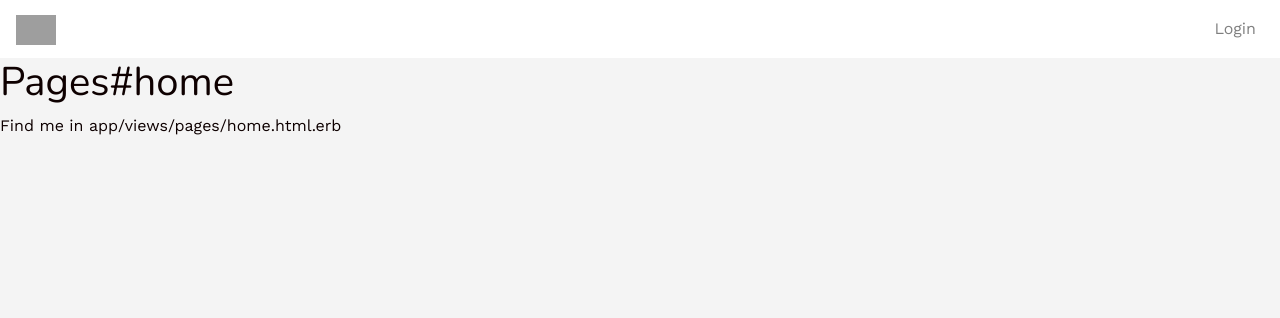
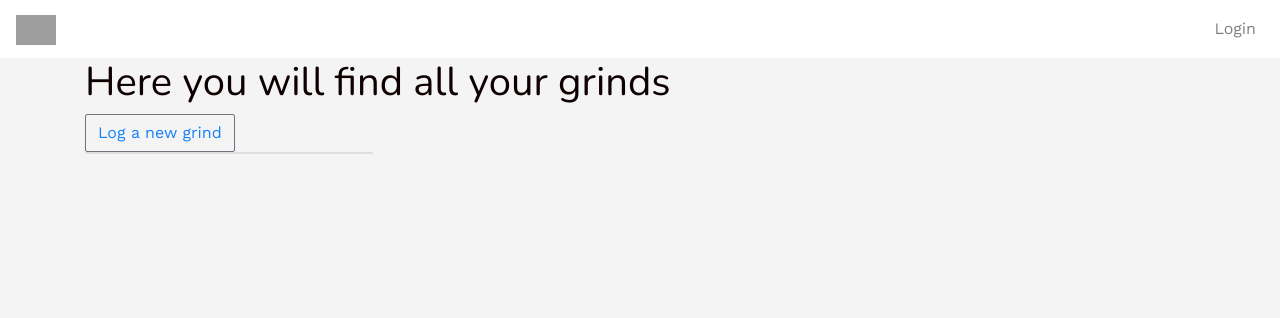
Before and after one commit to MedericMesle/DialerAll, a Rails app: page / in a window 1280 px wide. Shown: the top 318 px of the page. Run offline with Rails 7, Linux system fonts and the light colour scheme; data that the repository does not hold is empty; style sheets or scripts are compiled from the project's sources; some libraries are stand-ins or nearby versions; grey boxes are pictures that could not be loaded.

Commit message:
Ready to push

```diff
--- a/app/views/grinds/index.html.erb
+++ b/app/views/grinds/index.html.erb
@@ -8,7 +8,7 @@
   <div class="card" style="width: 18rem;">
   <% @grinds.each do |grind| %>
     <div class="card-header">
-      Grind
+      Grind N°<%= grind.id %>
     </div>
       <ul class="list-group list-group-flush">
         <li class="list-group-item">Grinder: <%= grind.grinder_name %></li>
--- a/config/routes.rb
+++ b/config/routes.rb
@@ -1,6 +1,6 @@
 Rails.application.routes.draw do
   devise_for :users
-  root to: 'pages#home'
+  root to: 'grinds#index'
 
   # grinds routes
   get 'grinds', to: 'grinds#index'
```
